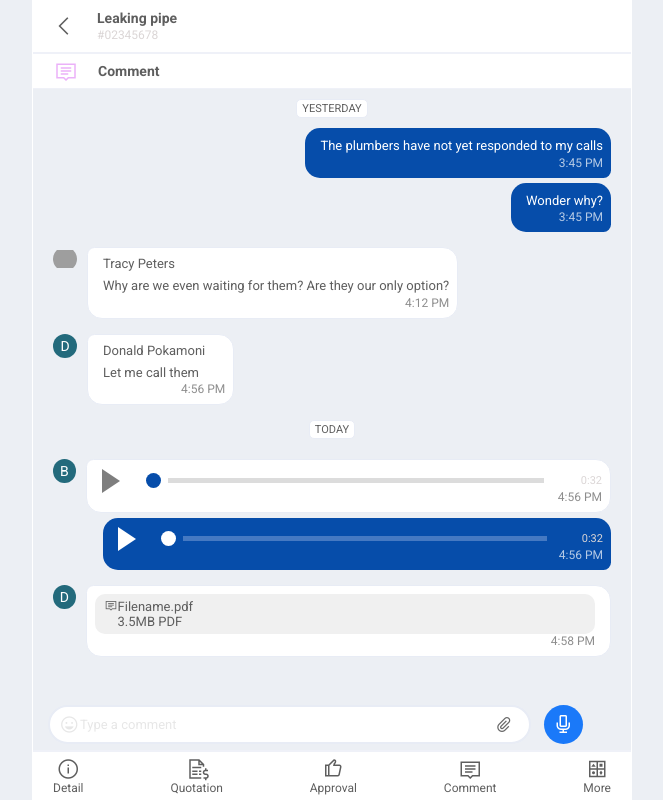
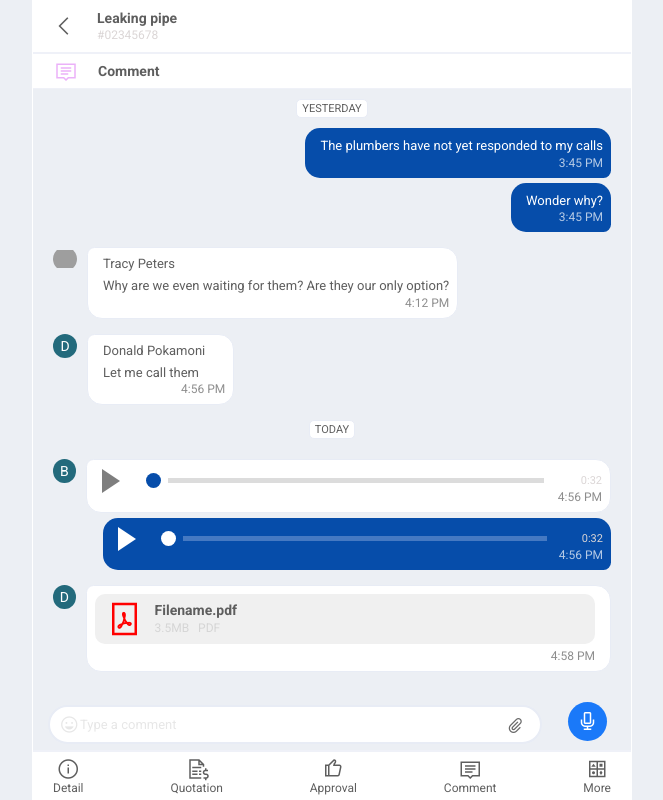
Before and after one commit to TheDrizzyWay/sysserve, an Angular app: page / in a window 1280 px wide. Shown: the whole page, without its empty margins (308-971 px from the left). Built offline with nearby package versions, Linux system fonts and the light colour scheme; grey boxes are pictures that could not be loaded.

Commit message:
fix textbox height overflow

```diff
--- a/src/app/comment/comment.component.css
+++ b/src/app/comment/comment.component.css
@@ -236,10 +236,32 @@
   background-color: #F0F0F0;
   border-radius: 10px;
   padding: 5px 10px;
+  margin-bottom: 5px;
+}
+
+.la-file-pdf {
+  font-size: 4rem;
+  color: red;
+  align-self: stretch;
+}
+
+.file-meta__info {
+  margin-left: 10px;
+}
+
+.file-meta__info .name {
+  margin: 3px 0;
+  font-size: 1.4rem;
+  font-weight: bold;
+}
+
+.file-meta__info .extension {
+  font-size: 1.2rem;
+  color: #d5d5d5;
 }
 
 .message-box {
-  flex-basis: 85%;
+  width: 87%;
   border: 2px solid #e8ecf5;
   border-radius: 30px;
   padding: 10px 30px;
@@ -266,19 +288,29 @@
 
 .attach {
   position: absolute;
-  bottom: 22%;
-  right: 18%;
+  bottom: 21%;
+  right: 16%;
   font-size: 2rem;
   color: #696969;
 }
 
 .send-btn {
-  margin-left: 13px;
+  position: absolute;
+  bottom: 1.2%;
+  right: 4%;
   border-radius: 50%;
   background-color: #1a79f9;
   border: none;
   color: var(--white);
   width: 3.9rem;
   height: 3.9rem;
+  padding-top: 2.5px;
   font-size: 2.4rem;
 }
+
+.send-btn.attachments {
+  background-color: var(--white);
+  color: #8E8E8E;
+  transform: scale(1.2);
+  bottom: 1.75%;
+}
--- a/src/app/comment/comment.component.html
+++ b/src/app/comment/comment.component.html
@@ -74,10 +74,10 @@
       <div class="history-received history-received__file flex-column">
         <div class="file-wrapper">
           <div class="file-meta flex-row">
-            <i class="las la-comment"></i>
+            <i class="las la-file-pdf"></i>
             <div class="file-meta__info">
               <p class="name">Filename.pdf</p>
-              <p class="extension">3.5MB PDF</p>
+              <p class="extension">3.5MB &nbsp;&nbsp;PDF</p>
             </div>
           </div>
         </div>
@@ -90,12 +90,13 @@
   <div class="comments">
     <div class="comments-message flex-row">
       <i class="las la-grin emoji cursor-pointer"></i>
-      <i class="las la-paperclip attach cursor-pointer"></i>
-      <textarea cols="30" rows="1" class="message-box" placeholder="Type a comment" id="post-comment"></textarea>
-      <button class="send-btn">
-        <i class="las la-microphone" *ngIf="!isTyping"></i>
-        <i class="las la-paper-plane" *ngIf="isTyping"></i>
-      </button>
+      <i class="las la-paperclip attach cursor-pointer" (click)="openAttachments()"></i>
+      <textarea cols="30" rows="1" class="message-box" placeholder="Type a comment" id="post-comment" (keyenter)="postComment()"></textarea>
     </div>
   </div>
+  <button class="send-btn" (click)="postComment()" [ngClass]="{'attachments': showAttachments}">
+    <i class="las la-microphone" *ngIf="!isTyping && !showAttachments"></i>
+    <i class="las la-paper-plane" *ngIf="isTyping && !showAttachments"></i>
+    <i class="las la-times" *ngIf="showAttachments"></i>
+  </button>
 </div>
--- a/src/app/comment/comment.component.ts
+++ b/src/app/comment/comment.component.ts
@@ -8,11 +8,13 @@ import { Component, ElementRef, OnInit, ViewChild } from '@angular/core';
 export class CommentComponent implements OnInit {
   textBox: HTMLTextAreaElement;
   playing: boolean;
+  showAttachments: boolean;
 
   @ViewChild('playPause') playBtn: ElementRef<HTMLDivElement>;
 
   constructor() {
     this.playing = false;
+    this.showAttachments = false;
   }
 
   ngOnInit(): void {
@@ -33,6 +35,10 @@ export class CommentComponent implements OnInit {
     }, false);
   }
 
+  openAttachments(): void {
+    this.showAttachments = true;
+  }
+
   // TODO separate audio component
   play(): void {
     if (this.playBtn.nativeElement.classList.contains('play')) {
@@ -46,4 +52,11 @@ export class CommentComponent implements OnInit {
     }
   }
 
+  postComment() {
+    if (this.showAttachments) {
+      this.showAttachments = false;
+      return;
+    }
+  }
+
 }
```
